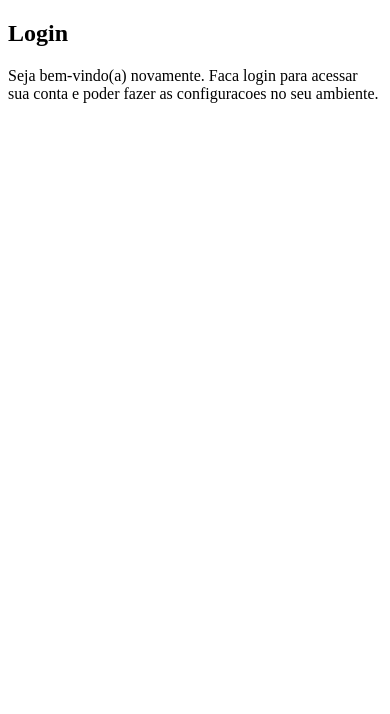
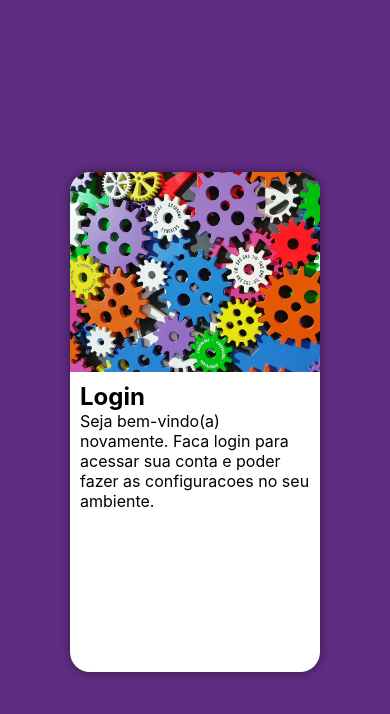
Before and after one commit to MilenaLeiteDev/projeto-login, a plain HTML site: page index.html in a window 390 px wide. Drawn offline with Linux system fonts and the light colour scheme.

Commit message:
criei a tela mobile first

```diff
--- a/estilos/style.css
+++ b/estilos/style.css
@@ -1,7 +1,51 @@
-@charset "UTF-8"
+@charset "UTF-8";
 
 /*
 Paleta de cores
 Verde: #49a09d
 lilas: #5f2c82
 */
+
+* {
+    padding: 0px;
+    margin:0px;
+    font-family: -apple-system, BlinkMacSystemFont, 'Segoe UI', Roboto, Oxygen, Ubuntu, Cantarell, 'Open Sans', 'Helvetica Neue', sans-serif;
+    box-sizing: border-box;
+}
+
+body, html {
+    background-color: #5f2c82;
+    height: 100vh;
+    width: 100vw;
+}
+
+main{
+    position: relative;
+    height: 100vh;
+    width: 100vw;
+}
+
+section#login{
+    top: 50%;
+    left: 50%;
+    transform: translate(-50%, -50%);
+    overflow: hidden;
+    position: absolute;
+    background-color: white;
+    width: 250px;
+    height:500px;
+    border-radius: 20px;
+    box-shadow:0px 0px 10px rgba(0, 0, 0, 0.452);
+}
+
+section#login > div#imagem {
+    display: block;
+    background: #5f2c82 url(../imagens/digital.jpg) no-repeat;
+    background-size:cover;
+    height:200px;
+}
+
+section#login > div#formulario{
+    display: block;
+    padding: 10px;
+}
```
Also changed, not shown: index.html (+1 -1 lines), imagens/digital.jpg (renamed from imagens/pexels-digital-buggu-171198.jpg).
